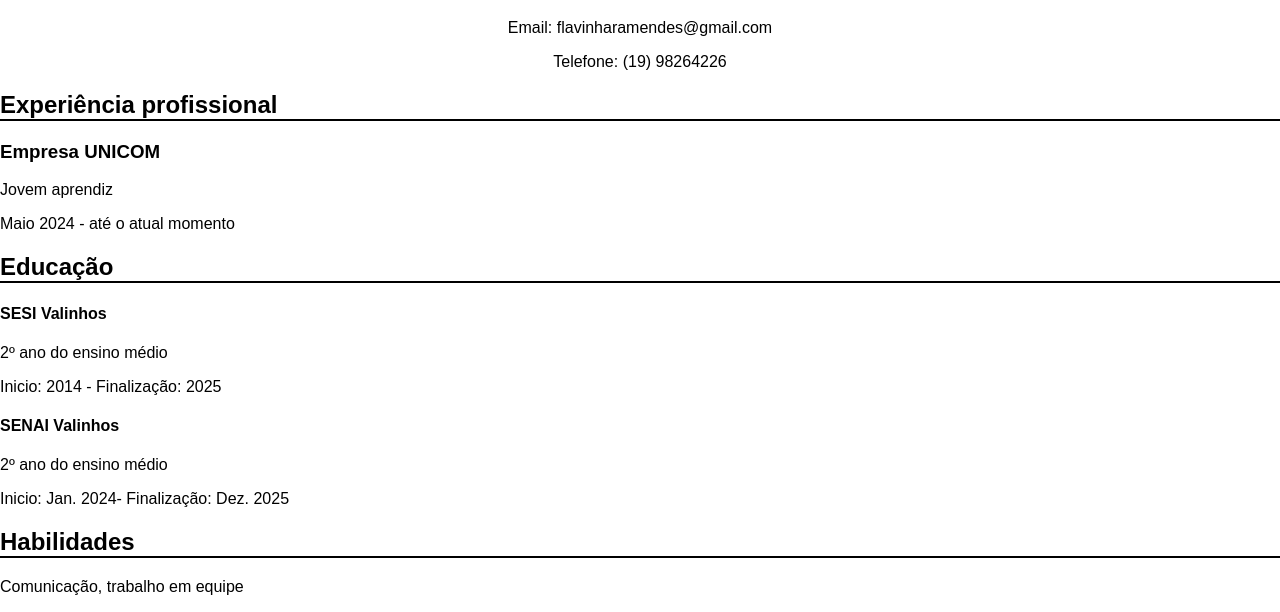
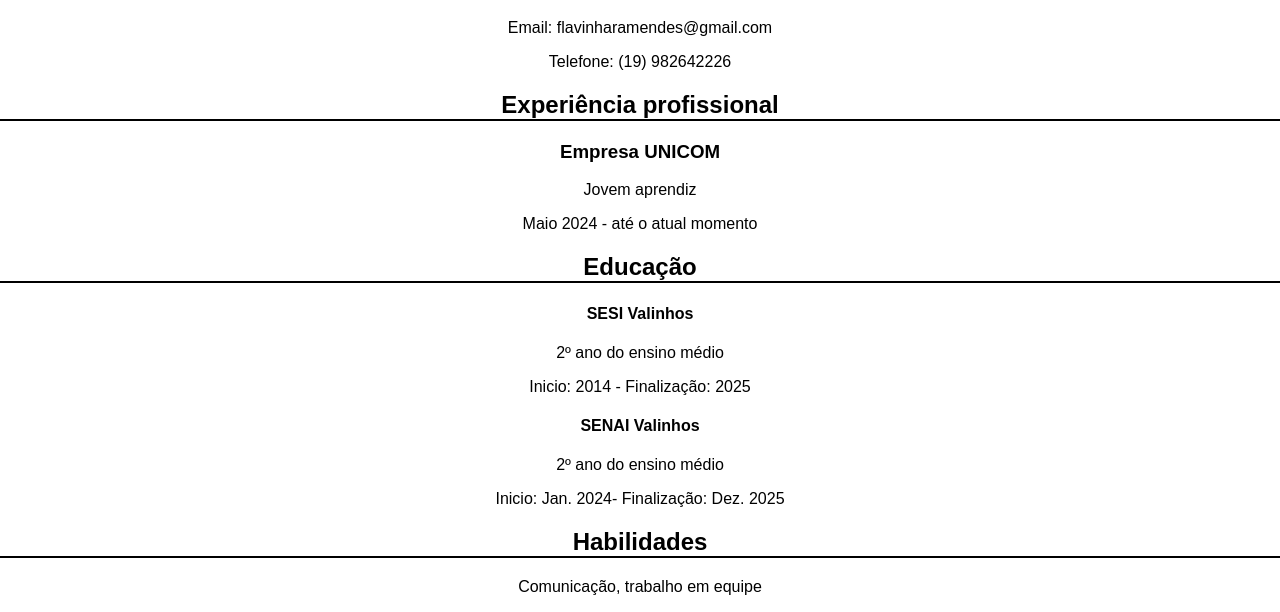
Before and after one commit to flaviamendes17/curriculo, a plain HTML site: page index.html in a window 1280 px wide. Shown: the part 265-877 px from the top of the page. Drawn offline with Linux system fonts and the light colour scheme.

Commit message:
Mudanças esteticas

```diff
--- a/index.html
+++ b/index.html
@@ -13,8 +13,18 @@
         border-radius: 50%;
         height: 200px;
     }
+    p {
+        text-align: center;
+    }
     h2{
         border-bottom: 2px solid black;
+        text-align: center;
+    }
+    h3 {
+        text-align: center;
+    }
+    h4{
+        text-align: center;
     }
     .cabeçalho{
         text-align: center;
@@ -26,7 +36,7 @@
         <img src="img/minhafoto.jpg">
         <h1>Flavia Mendes</h1>
         <p>Email: flavinharamendes@gmail.com</p>
-        <p>Telefone: (19) 98264226</p>
+        <p>Telefone: (19) 982642226</p>
     </div>
         <h2> Experiência profissional </h2>
         <h3>Empresa UNICOM</h3>
```
